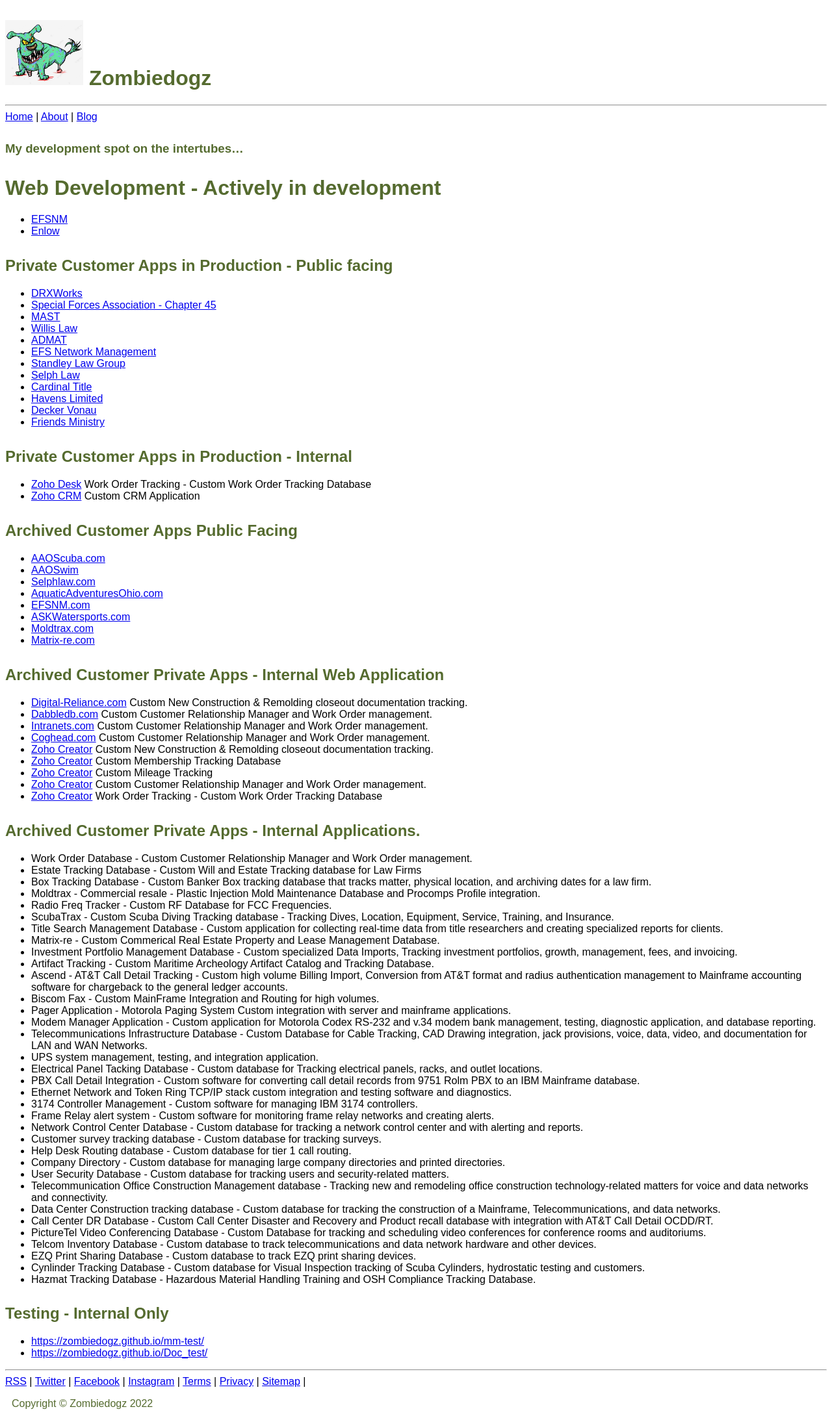
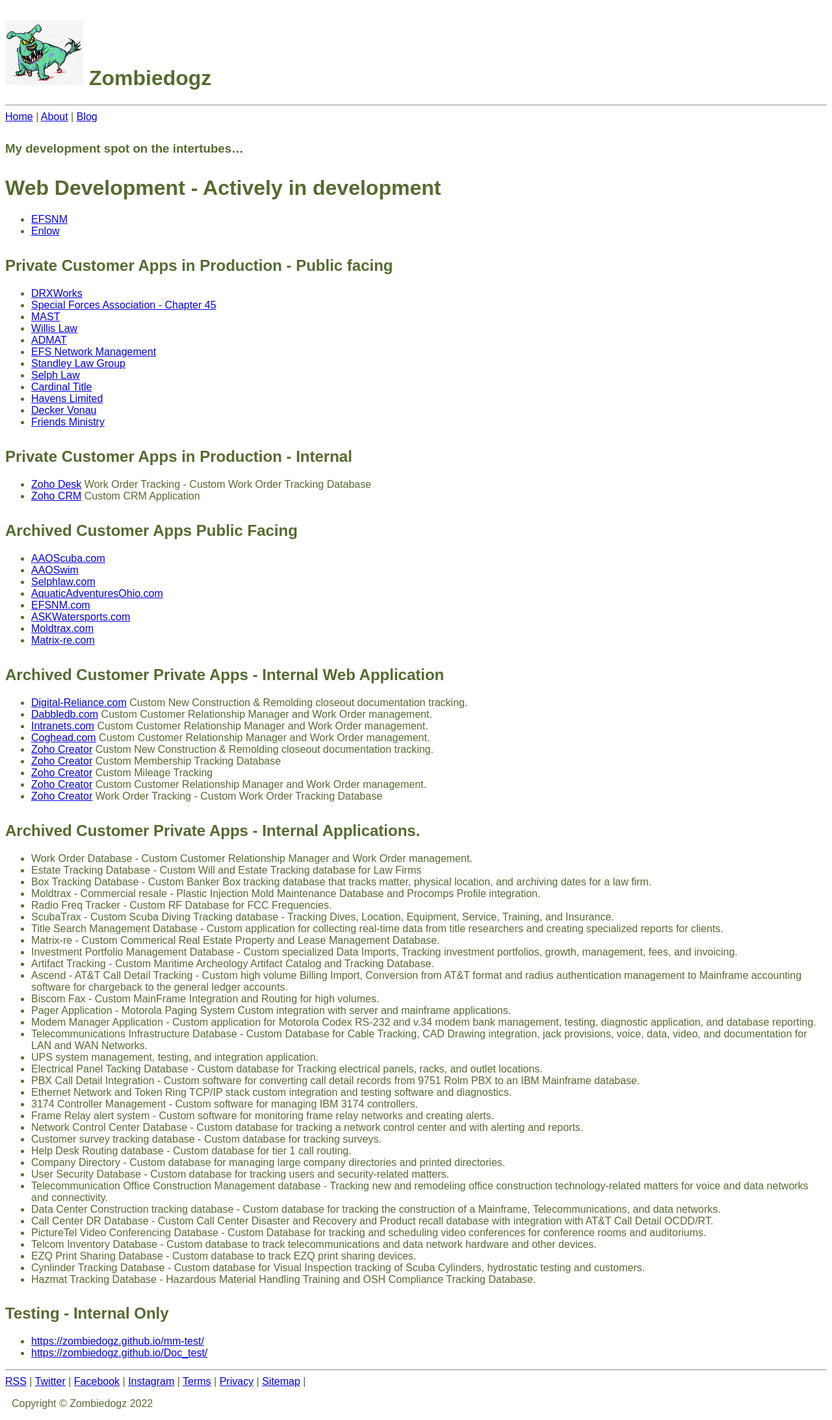
Before and after one commit to zombiedogz/zombiedogz.github.io, a Jekyll site: the page built from index.md, in a window 1280 px wide. Shown: the whole page at 65% size. Built offline with Jekyll 4.4.1, drawn with Linux system fonts in a browser that asks for light colours.

Commit message:
changed colors

```diff
--- a/assets/css/z_styles.scss
+++ b/assets/css/z_styles.scss
@@ -3,15 +3,14 @@
 
 body {
     font-family: Arial, sans-serif;
+    color:darkolivegreen;
   }
 
   h1,h2,h3,h4,h5,h6 {
-    color:darkolivegreen;
     padding-top: 10px;
   }
 
   p {
-    color:darkolivegreen;
     padding-left:  10px;
     padding-right:  10px;
   }
```
